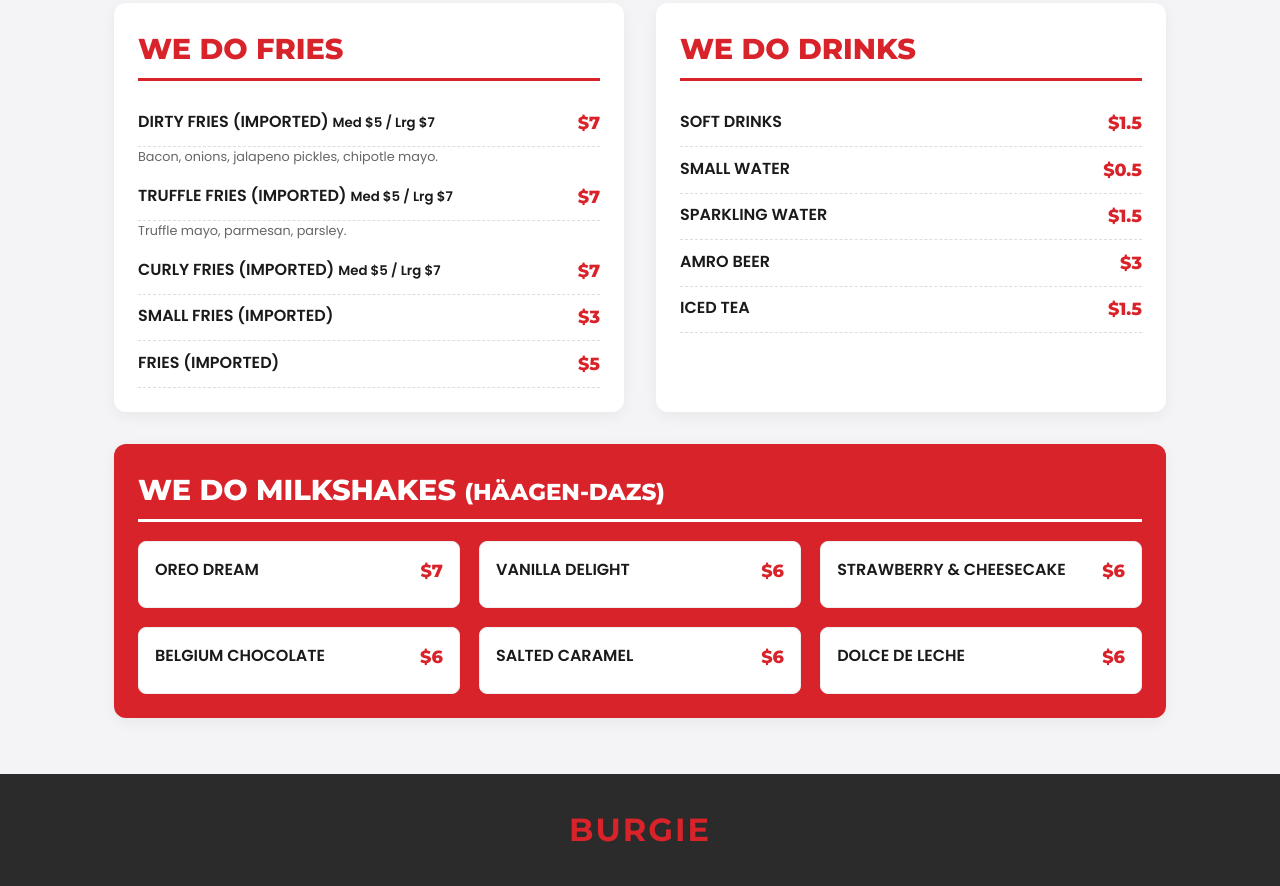
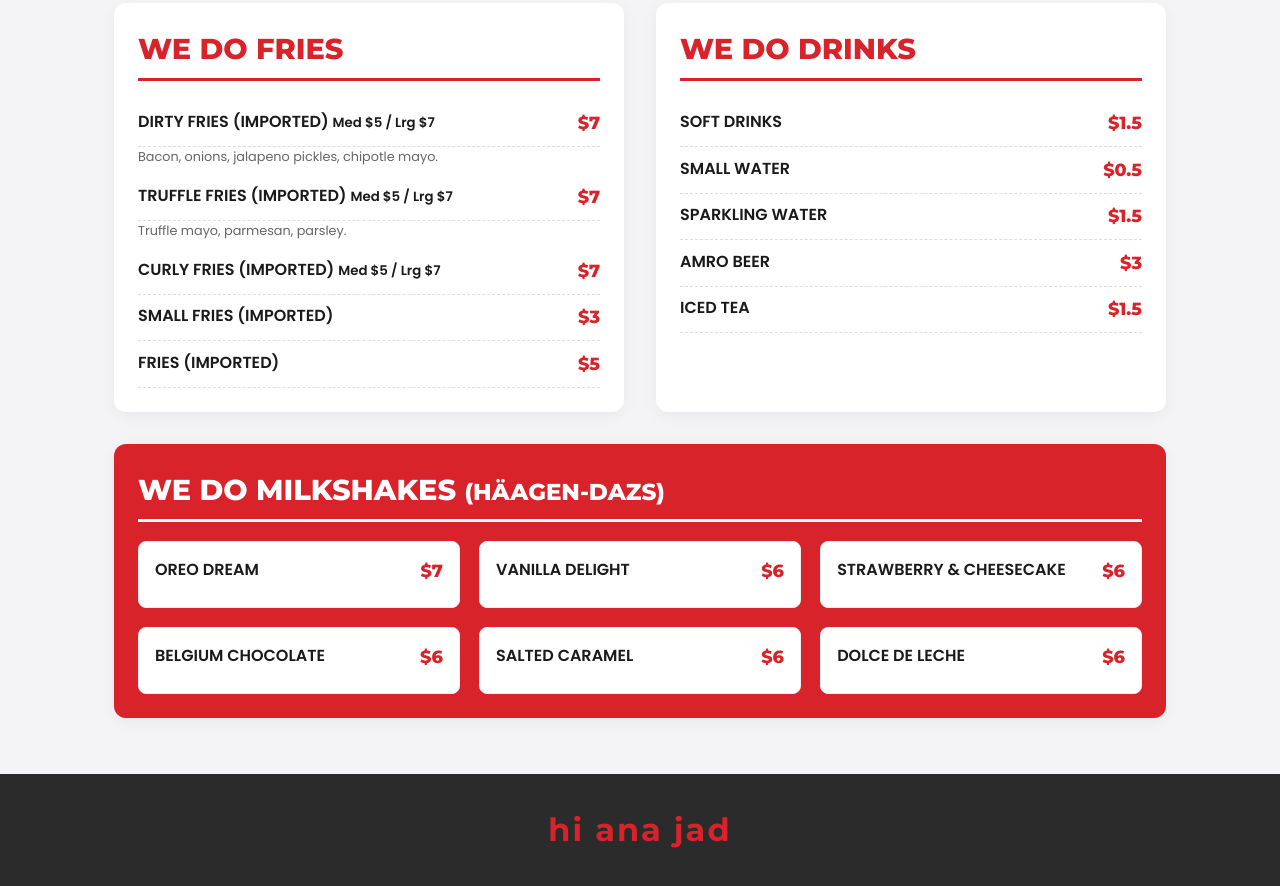
Before and after one commit to Jadosta83/burgie-menu, a plain HTML site: page index.html in a window 1280 px wide. Shown: the part 2694-3580 px from the top of the page. Drawn offline with Linux system fonts and the light colour scheme.

Commit message:
Update footer logo text
The footer logo was changed from 'BURGIE' to 'hi ana jad'.

```diff
--- a/index.html
+++ b/index.html
@@ -235,7 +235,7 @@
   </main>
 
   <footer>
-    <h2 class="footer-logo">BURGIE</h2>
+    <h2 class="footer-logo">hi ana jad</h2>
   </footer>
 
   <script src="script.js"></script>
```
